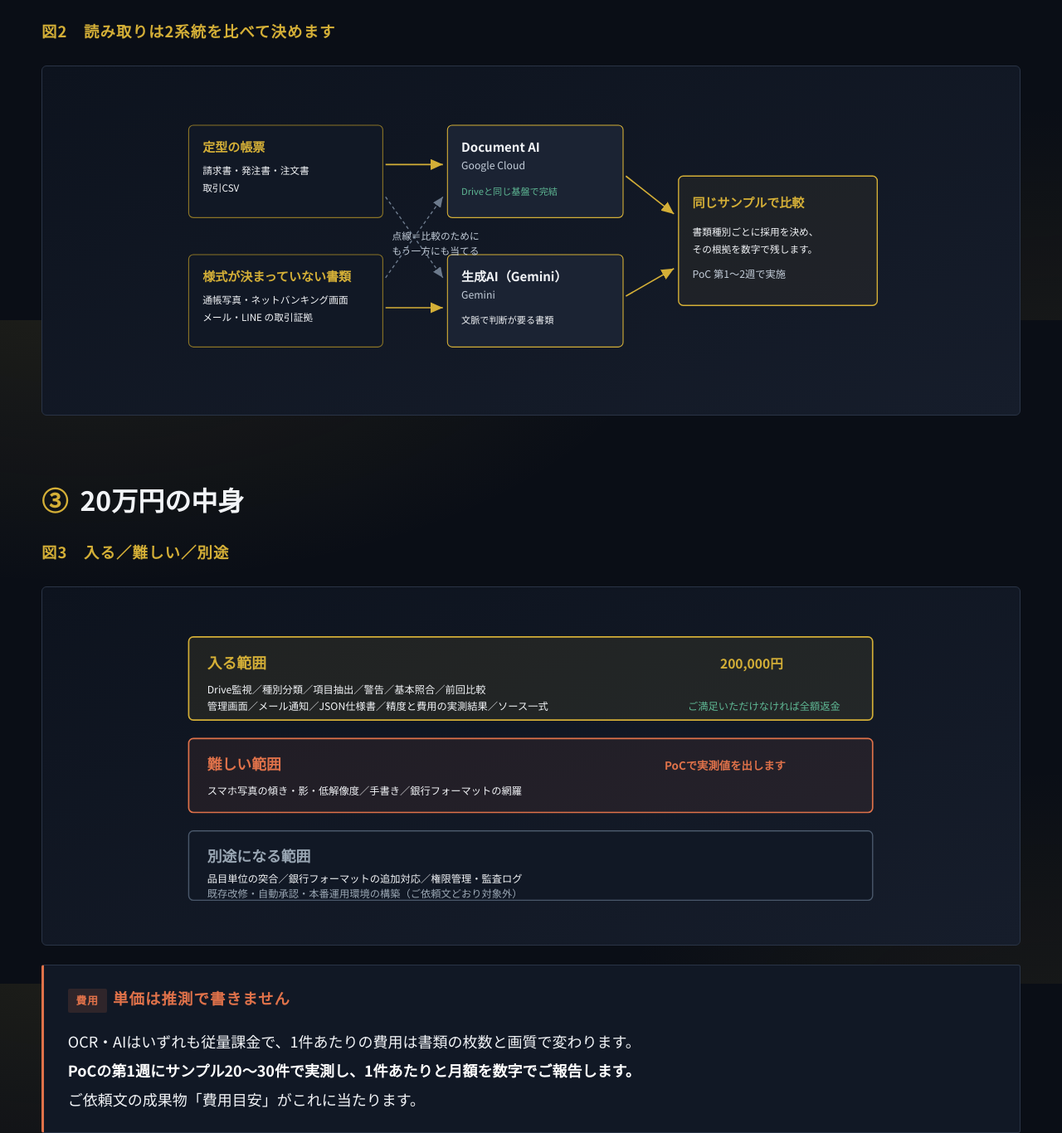
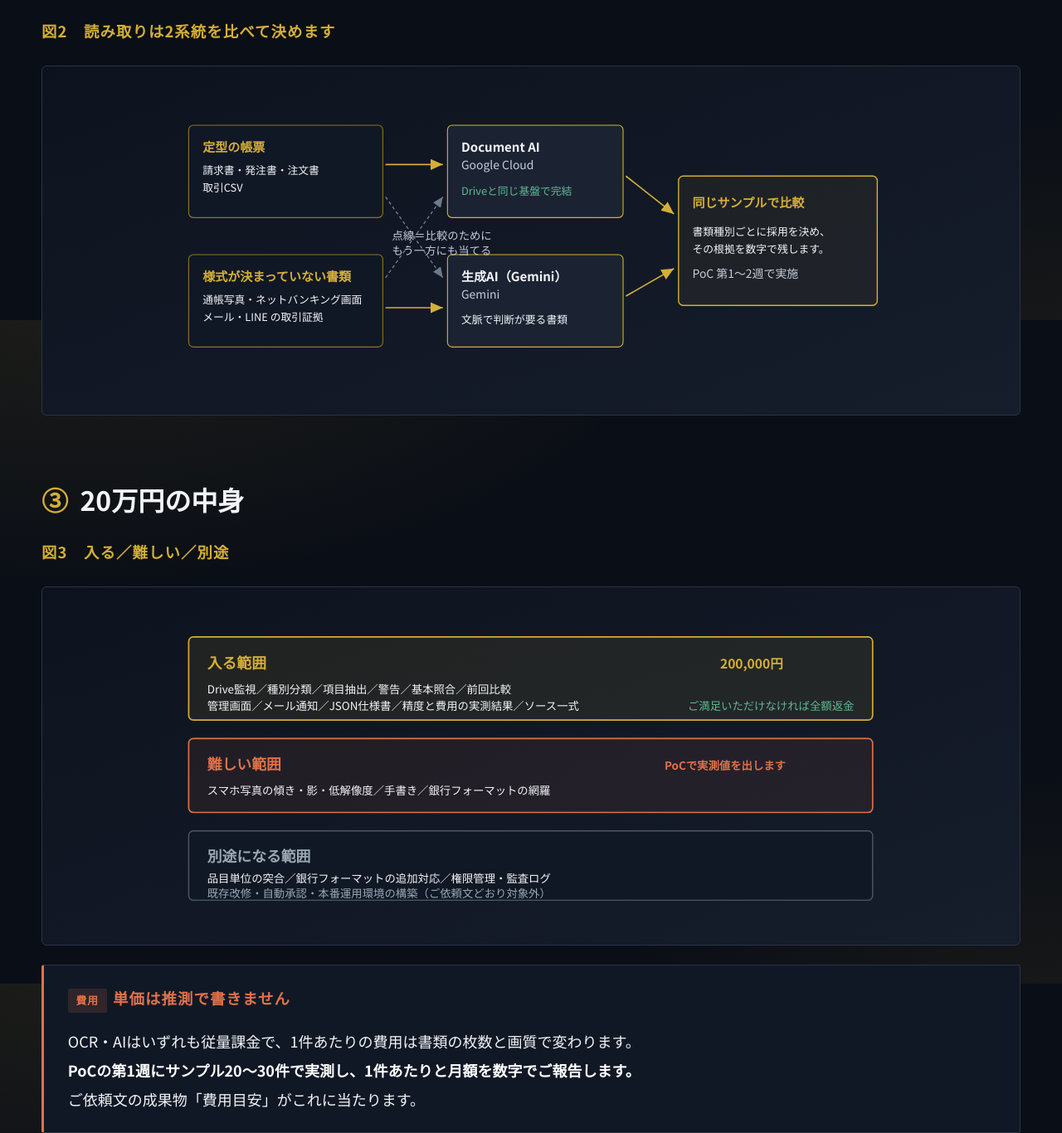
Before and after one commit to Ai-Flow-Architect/finance-doc-ocr-poc-spec, a plain HTML site: page index.html in a window 1280 px wide. Shown: the part 2014-3380 px from the top of the page at 83% size. Drawn offline with Linux system fonts and the light colour scheme.

Commit message:
style: 図の文字を実表示13px以上に（検査スクリプトの指摘を反映）

```diff
--- a/index.html
+++ b/index.html
@@ -323,41 +323,41 @@
              data-tip="様式がほぼ決まっている書類です。項目の位置が安定しているため、帳票の項目抽出に強い系統が向きます。">
             <rect class="box" x="60" y="70" width="420" height="200" rx="10" fill="#111825" stroke="#8C7526" stroke-width="2"/>
             <text x="90" y="128" fill="#D4AF37" font-size="27" font-weight="700">定型の帳票</text>
-            <text x="90" y="176" fill="#F2F4F7" font-size="21">請求書・発注書・注文書</text>
-            <text x="90" y="214" fill="#F2F4F7" font-size="21">取引CSV</text>
+            <text x="90" y="176" fill="#F2F4F7" font-size="23">請求書・発注書・注文書</text>
+            <text x="90" y="214" fill="#F2F4F7" font-size="23">取引CSV</text>
           </g>
 
           <g class="node" tabindex="0" data-name="様式が決まっていない書類"
              data-tip="撮り方も写り方も毎回変わる書類です。決まった位置に項目が無いため、文脈から判断できる系統が向きます。">
             <rect class="box" x="60" y="350" width="420" height="200" rx="10" fill="#111825" stroke="#8C7526" stroke-width="2"/>
             <text x="90" y="408" fill="#D4AF37" font-size="27" font-weight="700">様式が決まっていない書類</text>
-            <text x="90" y="456" fill="#F2F4F7" font-size="21">通帳写真・ネットバンキング画面</text>
-            <text x="90" y="494" fill="#F2F4F7" font-size="21">メール・LINE の取引証拠</text>
+            <text x="90" y="456" fill="#F2F4F7" font-size="23">通帳写真・ネットバンキング画面</text>
+            <text x="90" y="494" fill="#F2F4F7" font-size="23">メール・LINE の取引証拠</text>
           </g>
 
           <g class="node" tabindex="0" data-name="Document AI（Google Cloud）"
              data-tip="入口のGoogle Driveと同じGoogleの基盤で完結するため、データを外へ出す先が1つ減ります。ご依頼文のセキュリティ要件に効きます。">
             <rect class="box" x="620" y="70" width="380" height="200" rx="10" fill="#1B2333" stroke="#D4AF37" stroke-width="2"/>
             <text x="650" y="128" fill="#F2F4F7" font-size="27" font-weight="700">Document AI</text>
-            <text x="650" y="166" fill="#C3CDD9" font-size="22">Google Cloud</text>
-            <text x="650" y="220" fill="#5FB894" font-size="20">Driveと同じ基盤で完結</text>
+            <text x="650" y="166" fill="#C3CDD9" font-size="25">Google Cloud</text>
+            <text x="650" y="220" fill="#5FB894" font-size="23">Driveと同じ基盤で完結</text>
           </g>
 
           <g class="node" tabindex="0" data-name="生成AI（Gemini）"
              data-tip="決まった様式が無い書類や、文脈で判断が要るものに向きます。書類種別の分類と「不鮮明・欠落の疑い」の指摘もこちらが受け持ちます。">
             <rect class="box" x="620" y="350" width="380" height="200" rx="10" fill="#1B2333" stroke="#D4AF37" stroke-width="2"/>
             <text x="650" y="408" fill="#F2F4F7" font-size="27" font-weight="700">生成AI（Gemini）</text>
-            <text x="650" y="446" fill="#C3CDD9" font-size="22">Gemini</text>
-            <text x="650" y="500" fill="#F2F4F7" font-size="20">文脈で判断が要る書類</text>
+            <text x="650" y="446" fill="#C3CDD9" font-size="25">Gemini</text>
+            <text x="650" y="500" fill="#F2F4F7" font-size="23">文脈で判断が要る書類</text>
           </g>
 
           <g class="node" tabindex="0" data-name="比較して採用を決める"
              data-tip="どちらが主担当かを最初から決め打ちせず、同じサンプルに両方を当てます。精度が足りない種別が出た場合は、別系統（Azure等）の追加検証をご提案します。">
             <rect class="box" x="1120" y="180" width="430" height="280" rx="10" fill="rgba(212,175,55,.06)" stroke="#D4AF37" stroke-width="2.5"/>
             <text x="1150" y="248" fill="#D4AF37" font-size="27" font-weight="700">同じサンプルで比較</text>
-            <text x="1150" y="308" fill="#F2F4F7" font-size="21">書類種別ごとに採用を決め、</text>
-            <text x="1150" y="346" fill="#F2F4F7" font-size="21">その根拠を数字で残します。</text>
-            <text x="1150" y="400" fill="#C3CDD9" font-size="22">PoC 第1〜2週で実施</text>
+            <text x="1150" y="308" fill="#F2F4F7" font-size="23">書類種別ごとに採用を決め、</text>
+            <text x="1150" y="346" fill="#F2F4F7" font-size="23">その根拠を数字で残します。</text>
+            <text x="1150" y="400" fill="#C3CDD9" font-size="25">PoC 第1〜2週で実施</text>
           </g>
 
           <path d="M486,155 L610,155" stroke="#D4AF37" stroke-width="3" marker-end="url(#f2a)"/>
@@ -366,8 +366,8 @@
           <path d="M486,400 L610,225" stroke="#6C7A8C" stroke-width="2.5" stroke-dasharray="7 6" marker-end="url(#f2b)"/>
           <path d="M1006,180 L1110,262" stroke="#D4AF37" stroke-width="3" marker-end="url(#f2a)"/>
           <path d="M1006,440 L1110,380" stroke="#D4AF37" stroke-width="3" marker-end="url(#f2a)"/>
-          <text x="500" y="318" fill="#C3CDD9" font-size="21">点線＝比較のために</text>
-          <text x="500" y="350" fill="#C3CDD9" font-size="21">もう一方にも当てる</text>
+          <text x="500" y="318" fill="#C3CDD9" font-size="24">点線＝比較のために</text>
+          <text x="500" y="350" fill="#C3CDD9" font-size="24">もう一方にも当てる</text>
         </svg>
       </div>
     </div>
@@ -384,17 +384,17 @@
              data-tip="Drive監視、書類種別の分類、請求書・銀行資料の項目抽出、警告表示、基本照合、前回比較、簡易管理画面、メール通知、JSON出力と仕様書、精度検証結果と費用目安、ソースコード一式と手順書、本番化への推奨構成。">
             <rect class="box" x="60" y="50" width="1480" height="180" rx="10" fill="rgba(212,175,55,.09)" stroke="#D4AF37" stroke-width="3"/>
             <text x="100" y="118" fill="#D4AF37" font-size="32" font-weight="700">入る範囲</text>
-            <text x="100" y="172" fill="#F2F4F7" font-size="22">Drive監視／種別分類／項目抽出／警告／基本照合／前回比較</text>
-            <text x="100" y="208" fill="#F2F4F7" font-size="22">管理画面／メール通知／JSON仕様書／精度と費用の実測結果／ソース一式</text>
+            <text x="100" y="172" fill="#F2F4F7" font-size="24">Drive監視／種別分類／項目抽出／警告／基本照合／前回比較</text>
+            <text x="100" y="208" fill="#F2F4F7" font-size="24">管理画面／メール通知／JSON仕様書／精度と費用の実測結果／ソース一式</text>
             <text x="1210" y="118" fill="#D4AF37" font-size="28" font-weight="700">200,000円</text>
-            <text x="1140" y="208" fill="#5FB894" font-size="22">ご満足いただけなければ全額返金</text>
+            <text x="1140" y="208" fill="#5FB894" font-size="24">ご満足いただけなければ全額返金</text>
           </g>
 
           <g class="node" tabindex="0" data-name="難しい範囲（PoCで実測値を出します）"
              data-tip="前処理（傾き補正・明るさ調整）は入れますが100%にはなりません。銀行フォーマットはPoCでは代表2〜3行に絞って精度を出します。">
             <rect class="box" x="60" y="270" width="1480" height="160" rx="10" fill="rgba(224,114,74,.08)" stroke="#E0724A" stroke-width="3"/>
             <text x="100" y="338" fill="#E0724A" font-size="32" font-weight="700">難しい範囲</text>
-            <text x="100" y="392" fill="#F2F4F7" font-size="22">スマホ写真の傾き・影・低解像度／手書き／銀行フォーマットの網羅</text>
+            <text x="100" y="392" fill="#F2F4F7" font-size="24">スマホ写真の傾き・影・低解像度／手書き／銀行フォーマットの網羅</text>
             <text x="1090" y="338" fill="#E0724A" font-size="24" font-weight="700">PoCで実測値を出します</text>
           </g>
 
@@ -402,8 +402,8 @@
              data-tip="上の行はご要望があれば内容と金額をご相談のうえ別途お見積りします。下の行はご依頼文で対象外と明記されているものです。">
             <rect class="box" x="60" y="470" width="1480" height="150" rx="10" fill="#111825" stroke="#4A586B" stroke-width="2.5"/>
             <text x="100" y="536" fill="#9AA7B4" font-size="32" font-weight="700">別途になる範囲</text>
-            <text x="100" y="582" fill="#F2F4F7" font-size="22">品目単位の突合／銀行フォーマットの追加対応／権限管理・監査ログ</text>
-            <text x="100" y="614" fill="#9AA7B4" font-size="22">既存改修・自動承認・本番運用環境の構築（ご依頼文どおり対象外）</text>
+            <text x="100" y="582" fill="#F2F4F7" font-size="24">品目単位の突合／銀行フォーマットの追加対応／権限管理・監査ログ</text>
+            <text x="100" y="614" fill="#9AA7B4" font-size="24">既存改修・自動承認・本番運用環境の構築（ご依頼文どおり対象外）</text>
           </g>
         </svg>
       </div>
@@ -435,21 +435,21 @@
              data-tip="御社の実データに2系統を当て、書類種別ごとの精度とAPI費用を数字でお出しします。">
             <rect class="box" x="60" y="90" width="480" height="170" rx="10" fill="rgba(212,175,55,.09)" stroke="#D4AF37" stroke-width="2.5"/>
             <text x="90" y="152" fill="#D4AF37" font-size="27" font-weight="700">第1〜2週</text>
-            <text x="90" y="200" fill="#F2F4F7" font-size="22">精度と費用の実測</text>
+            <text x="90" y="200" fill="#F2F4F7" font-size="24">精度と費用の実測</text>
           </g>
 
           <g class="node" tabindex="0" data-name="第3〜4週 Drive連携と管理画面"
              data-tip="変更検出・静止判定・再解析と、担当者様が見る一覧と詳細の画面を作ります。">
             <rect class="box" x="560" y="90" width="480" height="170" rx="10" fill="#1B2333" stroke="#D4AF37" stroke-width="2"/>
             <text x="590" y="152" fill="#F2F4F7" font-size="27" font-weight="700">第3〜4週</text>
-            <text x="590" y="200" fill="#F2F4F7" font-size="22">Drive連携と管理画面</text>
+            <text x="590" y="200" fill="#F2F4F7" font-size="24">Drive連携と管理画面</text>
           </g>
 
           <g class="node" tabindex="0" data-name="第5〜6週 前回比較と仕上げ"
              data-tip="前回資料との比較、メール通知、JSON仕様書・手順書・本番化への推奨構成をまとめてお引渡しします。">
             <rect class="box" x="1060" y="90" width="480" height="170" rx="10" fill="#1B2333" stroke="#D4AF37" stroke-width="2"/>
             <text x="1090" y="152" fill="#F2F4F7" font-size="27" font-weight="700">第5〜6週</text>
-            <text x="1090" y="200" fill="#F2F4F7" font-size="22">前回比較・通知・引渡し</text>
+            <text x="1090" y="200" fill="#F2F4F7" font-size="24">前回比較・通知・引渡し</text>
           </g>
 
           <path d="M544,175 L552,175" stroke="#D4AF37" stroke-width="3" marker-end="url(#f4a)"/>
@@ -458,7 +458,7 @@
           <path d="M300,268 L300,300" stroke="#5FB894" stroke-width="3"/>
           <path d="M288,300 L312,300 L300,322 Z" fill="#5FB894"/>
           <text x="90" y="378" fill="#5FB894" font-size="24" font-weight="700">ここで一度ご判断いただけます</text>
-          <text x="90" y="420" fill="#F2F4F7" font-size="22">精度が業務に足りなければ、この時点でお止めいただいて構いません（全額返金）。</text>
+          <text x="90" y="420" fill="#F2F4F7" font-size="24">精度が業務に足りなければ、この時点でお止めいただいて構いません（全額返金）。</text>
         </svg>
       </div>
     </div>
```
